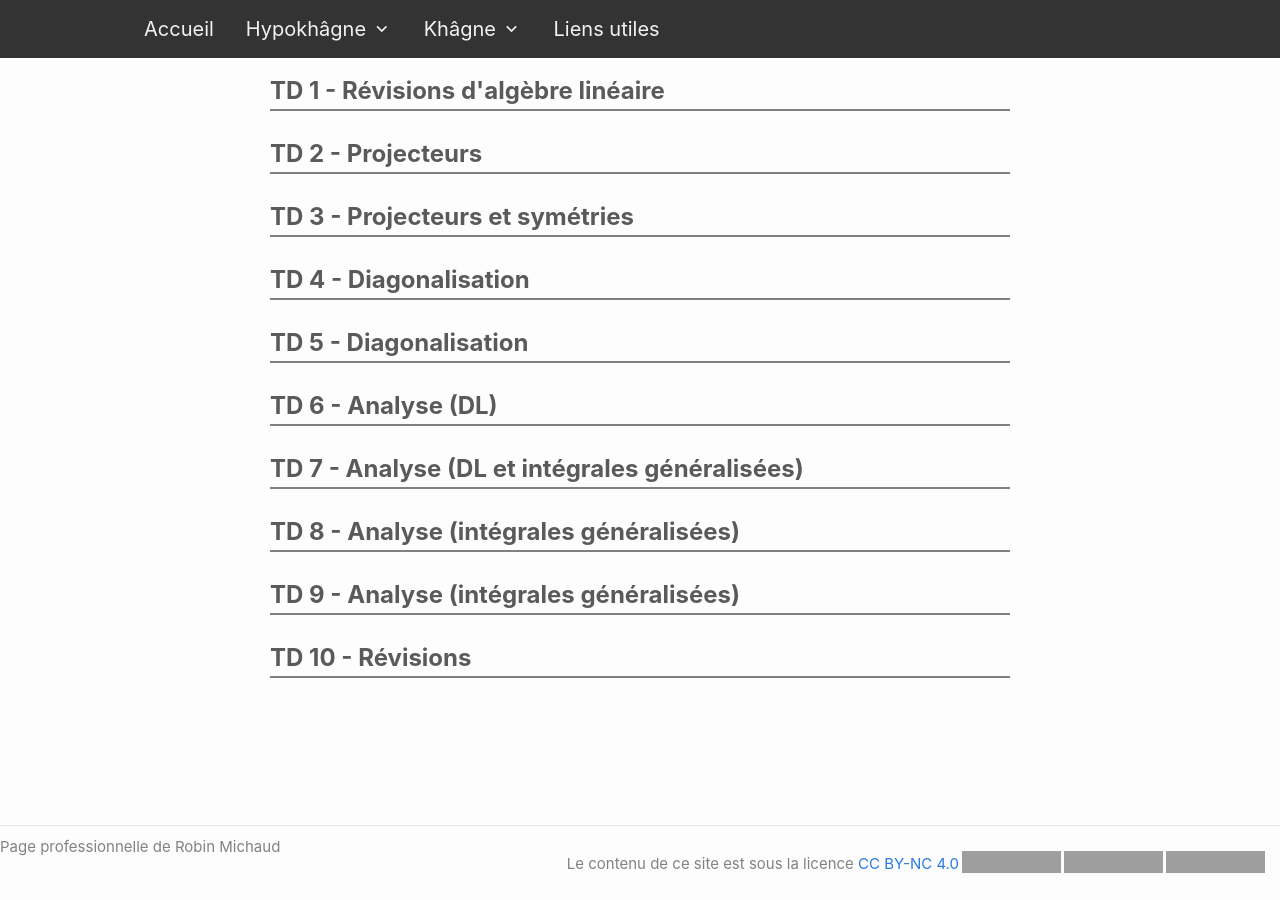
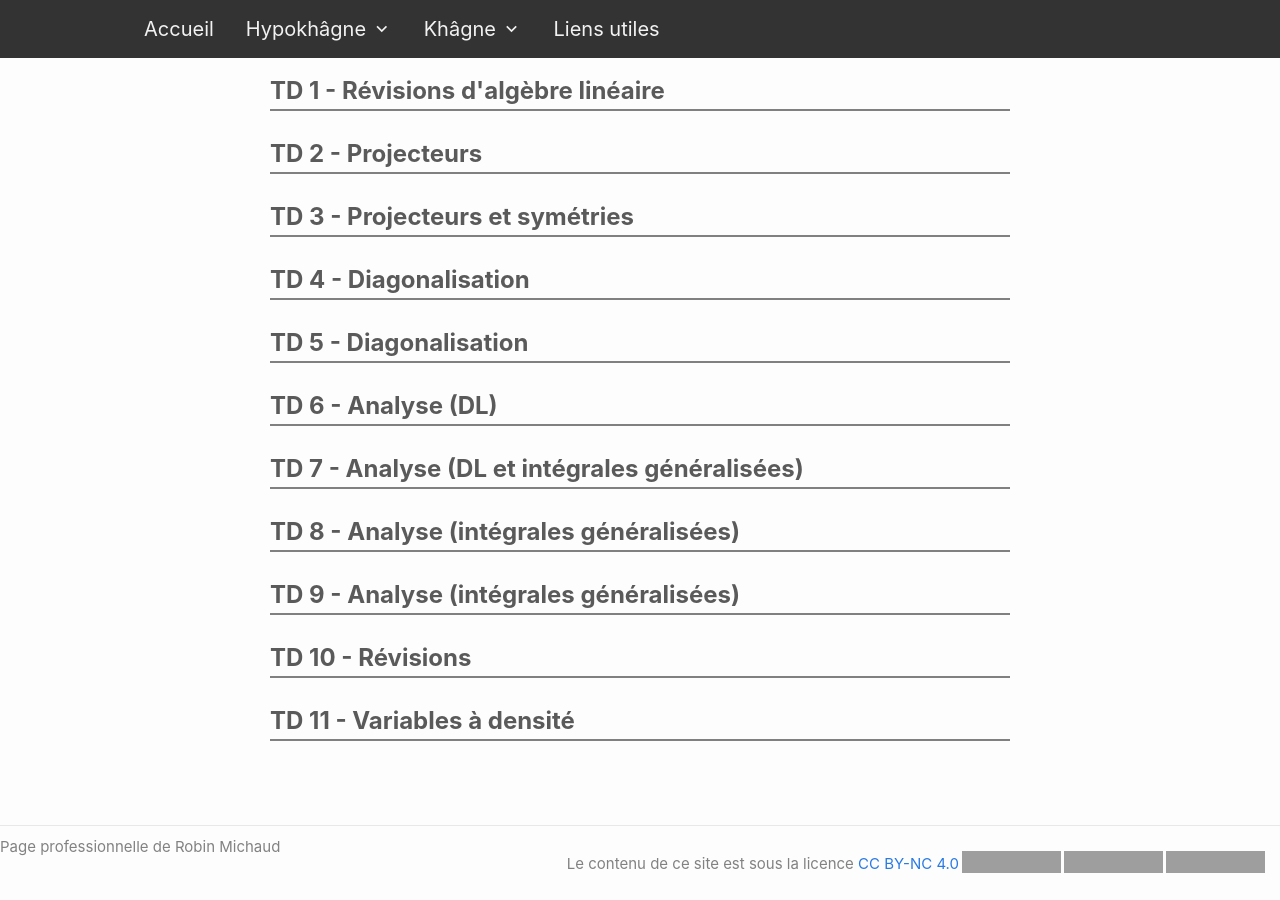
Before and after one commit to michaudmaths/michaudmaths.github.io, a Jekyll site: the page built from menu/td_khagne.markdown, in a window 1280 px wide. Built offline with Jekyll 4.4.1, drawn with Linux system fonts in a browser that asks for light colours; nearby versions of some CDN libraries; grey boxes are pictures that could not be loaded.

Commit message:
ajout TD et DST

```diff
--- a/_data/files.yml
+++ b/_data/files.yml
@@ -190,9 +190,11 @@ td_khagne :
   - title : Analyse (intégrales généralisées)
   - title : Analyse (intégrales généralisées)
   - title : Révisions
+  - title : Variables à densité
 
 dst:
  - date : 28/09/24
  - date : 23/11/24
+ - date : 17/12/24
 dm:
  - date : 08/11/24
```
Also changed, not shown: 2 other files.
